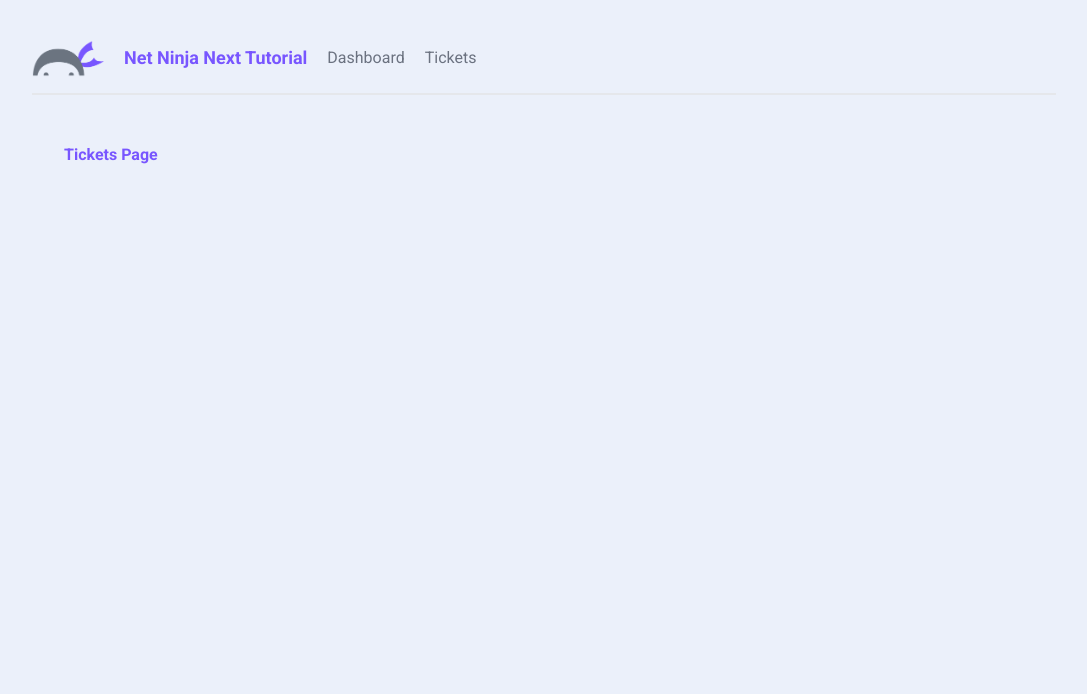
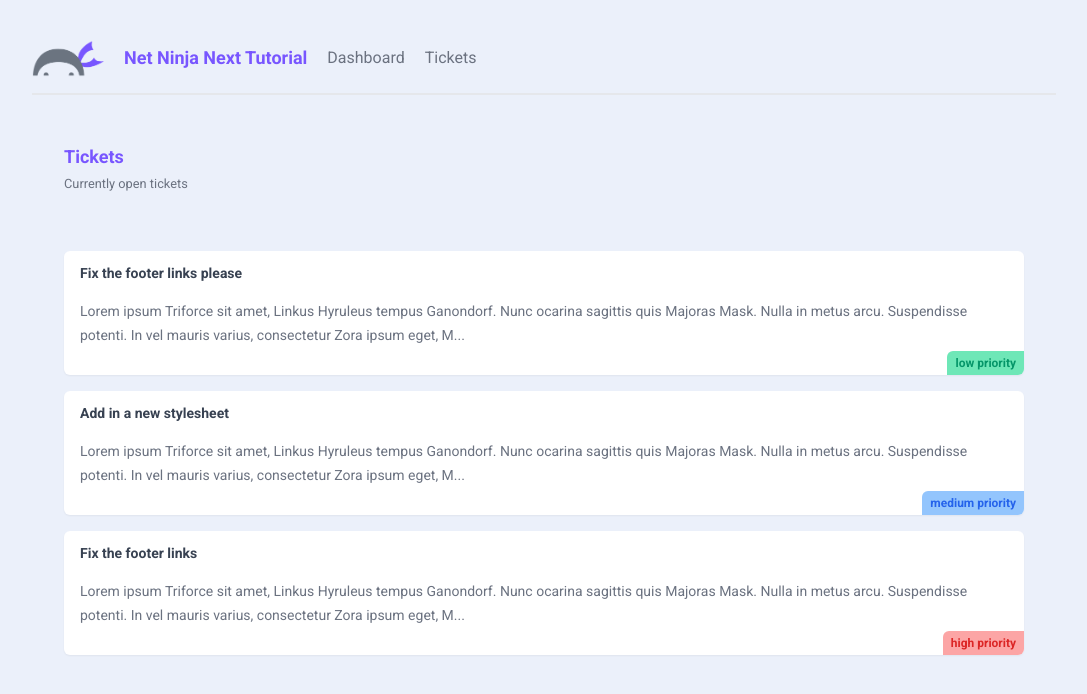
Before and after one commit to Arsalan2078/net-ninja-next, a Next.js app: page /tickets in a window 1280 px wide. Shown: the top 694 px of the page, without its empty margins (96-1183 px from the left). Built offline with nearby package versions, Linux system fonts and the light colour scheme; data requests are answered from the project's data file.

Commit message:
lesson done

```diff
--- /dev/null
+++ b/_data/db.json
@@ -0,0 +1,25 @@
+{
+  "tickets": [
+    {
+      "id": "1",
+      "title": "Fix the footer links please",
+      "body": "Lorem ipsum Triforce sit amet, Linkus Hyruleus tempus Ganondorf. Nunc ocarina sagittis quis Majoras Mask. Nulla in metus arcu. Suspendisse potenti. In vel mauris varius, consectetur Zora ipsum eget, Master Sword porttitor urna. Fusce elementum urna elit, eget eleifend velit consectetur eget. Integer vel lobortis ipsum, vitae auctor Ocarina of Time. Donec sed urna dapibus, interdum magna a, eleifend magna. Curabitur tincidunt enim a neque volutpat. Phasellus auctor magna vel nunc pretium, ut volutpat justo tristique. Pellentesque cursus convallis mauris, in tempus enim tincidunt vitae.",
+      "priority": "low",
+      "user_email": "mario@netninja.dev"
+    },
+    {
+      "id": "2",
+      "title": "Add in a new stylesheet",
+      "body": "Lorem ipsum Triforce sit amet, Linkus Hyruleus tempus Ganondorf. Nunc ocarina sagittis quis Majoras Mask. Nulla in metus arcu. Suspendisse potenti. In vel mauris varius, consectetur Zora ipsum eget, Master Sword porttitor urna. Fusce elementum urna elit, eget eleifend velit consectetur eget. Integer vel lobortis ipsum, vitae auctor Ocarina of Time. Donec sed urna dapibus, interdum magna a, eleifend magna. Curabitur tincidunt enim a neque volutpat. Phasellus auctor magna vel nunc pretium, ut volutpat justo tristique. Pellentesque cursus convallis mauris, in tempus enim tincidunt vitae.",
+      "priority": "medium",
+      "user_email": "mario@netninja.dev"
+    },
+    {
+      "id": "3",
+      "title": "Fix the footer links",
+      "body": "Lorem ipsum Triforce sit amet, Linkus Hyruleus tempus Ganondorf. Nunc ocarina sagittis quis Majoras Mask. Nulla in metus arcu. Suspendisse potenti. In vel mauris varius, consectetur Zora ipsum eget, Master Sword porttitor urna. Fusce elementum urna elit, eget eleifend velit consectetur eget. Integer vel lobortis ipsum, vitae auctor Ocarina of Time. Donec sed urna dapibus, interdum magna a, eleifend magna. Curabitur tincidunt enim a neque volutpat. Phasellus auctor magna vel nunc pretium, ut volutpat justo tristique. Pellentesque cursus convallis mauris, in tempus enim tincidunt vitae.",
+      "priority": "high",
+      "user_email": "peach@netninja.dev"
+    }
+  ]
+}
--- /dev/null
+++ b/app/tickets/TicketList.tsx
@@ -0,0 +1,36 @@
+type TicketProps = {
+  id: number;
+  title: string;
+  body: string;
+  priority: string;
+  user_email: string;
+};
+
+async function getTickets() {
+  const response = await fetch("http://localhost:4000/tickets", {
+    next: {
+      revalidate: 0,
+    },
+  });
+  return response.json();
+}
+
+export default async function TicketList() {
+  const tickets: TicketProps[] = await getTickets();
+
+  return (
+    <>
+      {tickets.map((ticket) => (
+        <div key={ticket.id} className="card my-5">
+          <h3>{ticket.title}</h3>
+          <p>{ticket.body.slice(0, 200)}...</p>
+          <div className={`pill ${ticket.priority}`}>
+            {ticket.priority} priority
+          </div>
+        </div>
+      ))}
+
+      {tickets.length === 0 && <p className="text-center">No open tickets.</p>}
+    </>
+  );
+}
--- a/app/tickets/page.tsx
+++ b/app/tickets/page.tsx
@@ -1,7 +1,18 @@
+import TicketList from "./TicketList";
+
 export default function Page() {
   return (
     <main>
-      <h2>Tickets Page</h2>
+      <nav>
+        <div>
+          <h2>Tickets</h2>
+          <p>
+            <small>Currently open tickets</small>
+          </p>
+        </div>
+      </nav>
+
+      <TicketList />
     </main>
   );
 }
```
